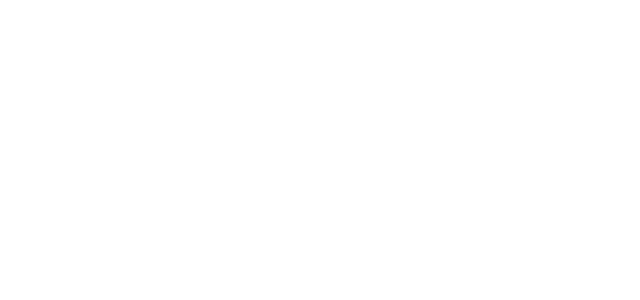
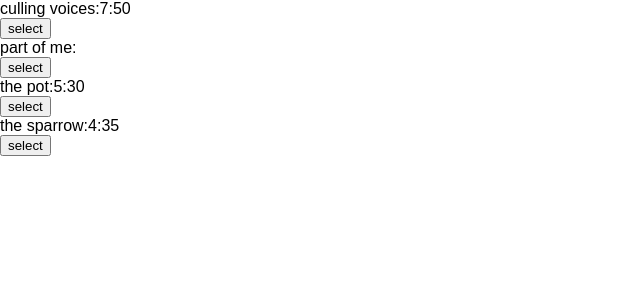
Before and after one commit to alimhmd97/Stephen-Grider-practicing-React-Redux, a React (Create React App) app: page / in a window 1280 px wide. Shown: the top 300 px of the page, without its empty margins (0-640 px from the left). Built offline with nearby package versions, Linux system fonts and the light colour scheme.

Commit message:
adding select-song functionality

```diff
--- a/src/components/App.js
+++ b/src/components/App.js
@@ -1,11 +1,14 @@
 import React, { Component } from "react";
 import { BrowserRouter } from "react-router-dom";
 import { SelectSong } from "../actions";
+import SongsList from "./songsList";
 class App extends Component {
   render() {
     return (
       <BrowserRouter>
-        <div className='App'></div>
+        <div className='App'>
+          <SongsList />
+        </div>
       </BrowserRouter>
     );
   }
--- /dev/null
+++ b/src/components/song.js
@@ -0,0 +1,12 @@
+function Song({ songTitle, songDuration, selectSong }) {
+  return (
+    <div>
+      <div>
+        {songTitle}:{songDuration}
+      </div>
+      <button onClick={selectSong}>select</button>
+    </div>
+  );
+}
+
+export { Song };
--- /dev/null
+++ b/src/components/songsList.js
@@ -0,0 +1,29 @@
+import { connect } from "react-redux";
+import { Song } from "./song";
+import { SelectSong } from "../actions";
+function SongsList({ songs, selectedSongs }) {
+  return (
+    <div>
+      {songs.map((song) => {
+        return (
+          <Song
+            key={song.title}
+            songTitle={song.title}
+            songDuration={song.duration}
+            // selectSong={() => {
+            //   console.log(selectedSongs);
+            //   SelectSong(song);
+            // }}
+          />
+        );
+      })}
+    </div>
+  );
+}
+
+const mapStateToProps = (state) => {
+  console.log(state);
+
+  return { songs: state.songs };
+};
+export default connect(mapStateToProps, { SelectSong })(SongsList);
```
